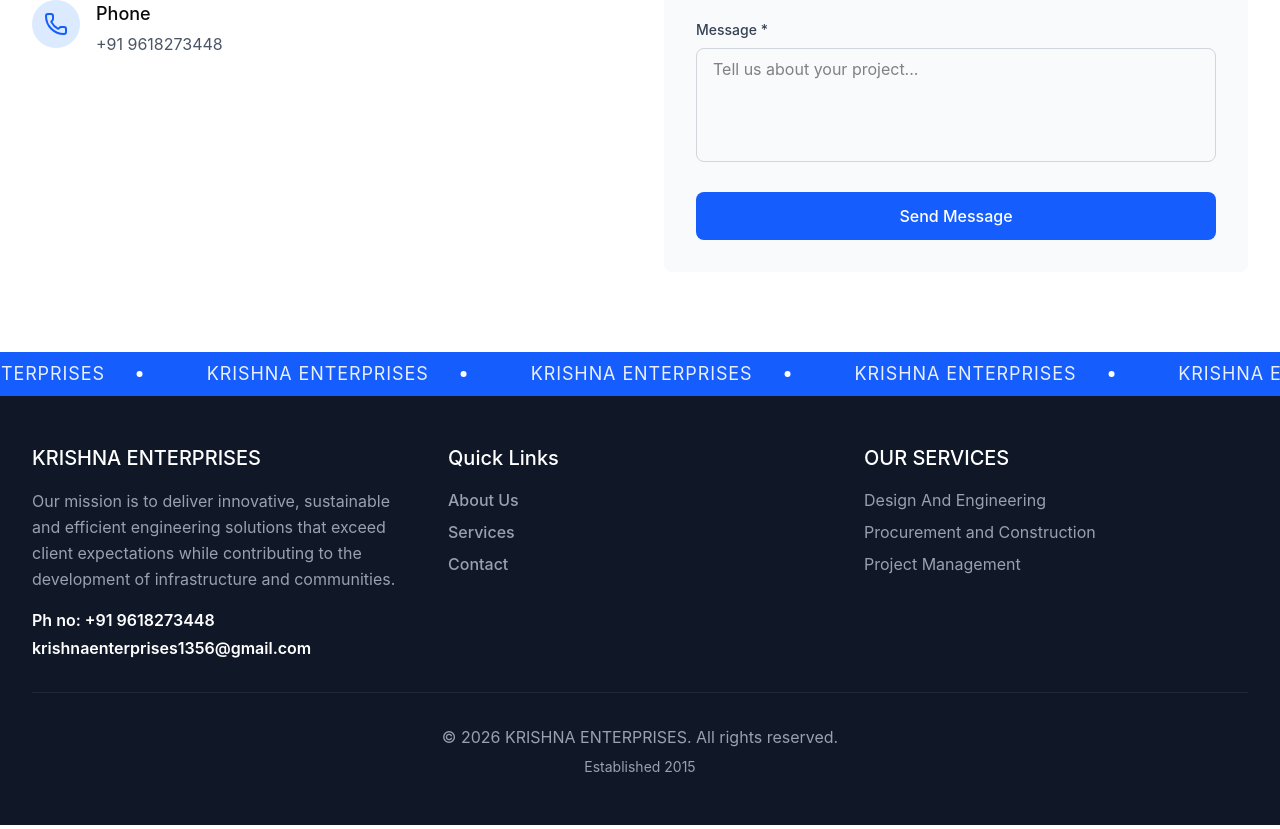
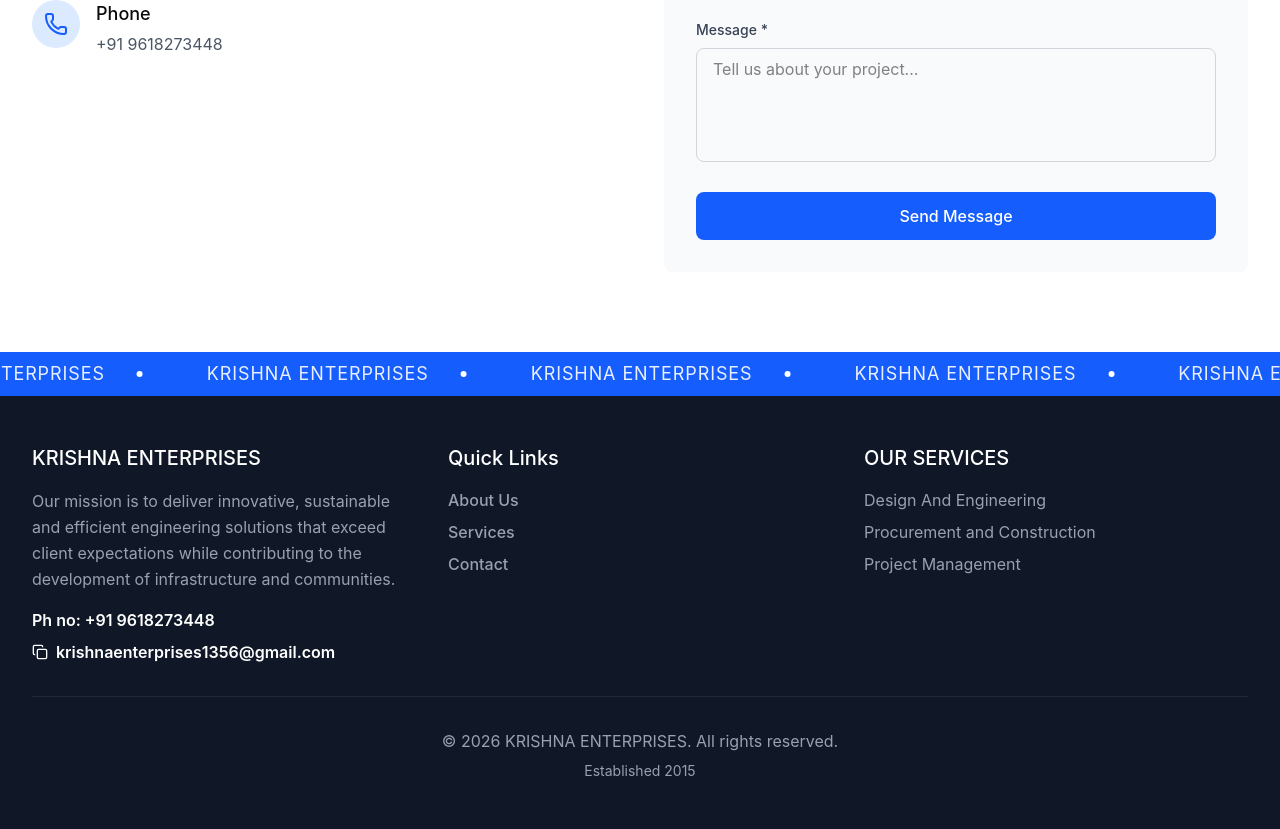
Before and after one commit to Vamsi-054/krishnaenterprises, a React (Vite) app: page / in a window 1280 px wide. Shown: the part 7786-8615 px from the top of the page. Built offline with nearby package versions, Linux system fonts and the light colour scheme.

Commit message:
Implement email copy button in Footer component
Replaced email link with a button to copy email address to clipboard. Added feedback for successful copy action.

```diff
--- a/src/app/components/Footer.tsx
+++ b/src/app/components/Footer.tsx
@@ -1,4 +1,15 @@
+import { useState } from 'react';
+import { Copy, Check } from 'lucide-react';
+
 export function Footer() {
+  const [copied, setCopied] = useState(false);
+
+  const handleCopyEmail = () => {
+    navigator.clipboard.writeText('krishnaenterprises1356@gmail.com');
+    setCopied(true);
+    setTimeout(() => setCopied(false), 2000);
+  };
+
   return (
     <footer className="bg-gray-900 text-white py-12">
       <div className="max-w-7xl mx-auto px-4 sm:px-6 lg:px-8">
@@ -12,12 +23,22 @@ export function Footer() {
             <p className="text-white font-semibold">
               Ph no: +91 9618273448
             </p>
-            <a
-              href="mailto:krishnaenterprises1356@gmail.com"
-              className="text-white font-semibold mt-1 block hover:text-gray-300 transition"
+            <button
+              onClick={handleCopyEmail}
+              className="flex items-center gap-2 text-white font-semibold mt-2 hover:text-gray-300 transition"
             >
-              krishnaenterprises1356@gmail.com
-            </a>
+              {copied ? (
+                <>
+                  <Check className="w-4 h-4 text-green-400" />
+                  <span className="text-green-400">Copied!</span>
+                </>
+              ) : (
+                <>
+                  <Copy className="w-4 h-4" />
+                  krishnaenterprises1356@gmail.com
+                </>
+              )}
+            </button>
           </div>
           {/* Quick Links */}
           <div>
```
